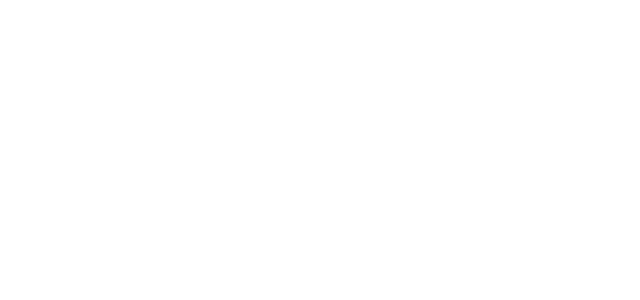
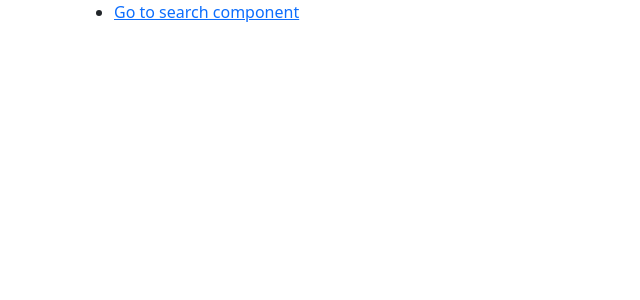
Before and after one commit to xruschx/employee-management, an Angular app: page /home in a window 1280 px wide. Before the commit this address led to /. Shown: the top 300 px of the page, without its empty margins (0-640 px from the left). Built offline with nearby package versions, Linux system fonts and the light colour scheme.

Commit message:
HomeComponent has been added

```diff
--- a/src/app/app-routing.module.ts
+++ b/src/app/app-routing.module.ts
@@ -1,10 +1,12 @@
 import { NgModule } from '@angular/core';
 import { RouterModule, Routes } from '@angular/router';
+import { HomeComponent } from './home/home.component';
 import { SearchComponent } from './search/search.component';
 
 const routes: Routes = [
-  {path: '', redirectTo: '/search', pathMatch: 'full'},
-  {path: 'search', component: SearchComponent}
+  { path: '', redirectTo: '/home', pathMatch: 'full' },
+  { path: 'search', component: SearchComponent },
+  { path: 'home', component: HomeComponent }
 ];
 
 @NgModule({
--- a/src/app/app.module.ts
+++ b/src/app/app.module.ts
@@ -4,11 +4,13 @@
 import { AppRoutingModule } from './app-routing.module';
 import { AppComponent } from './app.component';
 import { SearchComponent } from './search/search.component';
+import { HomeComponent } from './home/home.component';
 
 @NgModule({
   declarations: [
     AppComponent,
-    SearchComponent
+    SearchComponent,
+    HomeComponent
   ],
   imports: [
     BrowserModule,
--- /dev/null
+++ b/src/app/home/home.component.html
@@ -0,0 +1,5 @@
+<nav>
+  <ul>
+    <li><a routerLink="/search" routerLinkActive="active">Go to search component</a></li>
+  </ul>
+</nav>
--- /dev/null
+++ b/src/app/home/home.component.ts
@@ -0,0 +1,15 @@
+import { Component, OnInit } from '@angular/core';
+
+@Component({
+  selector: 'app-home',
+  templateUrl: './home.component.html',
+  styleUrls: ['./home.component.scss']
+})
+export class HomeComponent implements OnInit {
+
+  constructor() { }
+
+  ngOnInit(): void {
+  }
+
+}
```
Also changed, not shown: src/app/home/home.component.scss (added), 1 other file (tests, documents, lock files or other folders).
